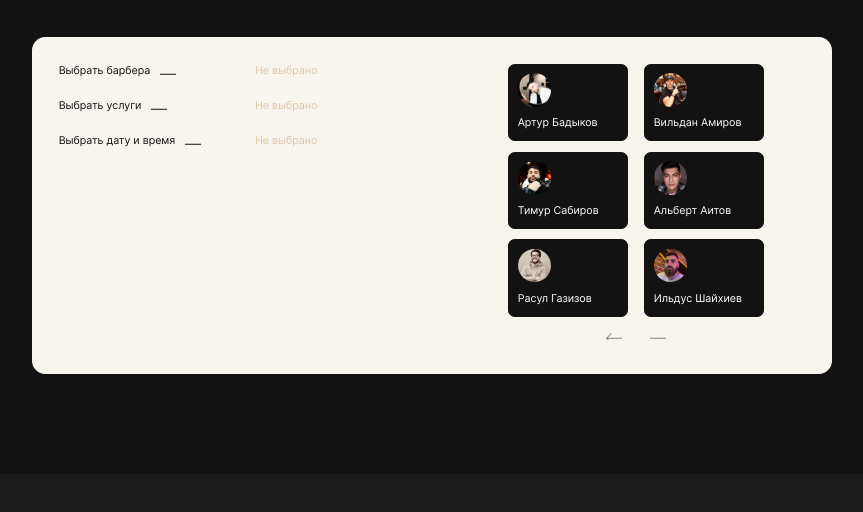
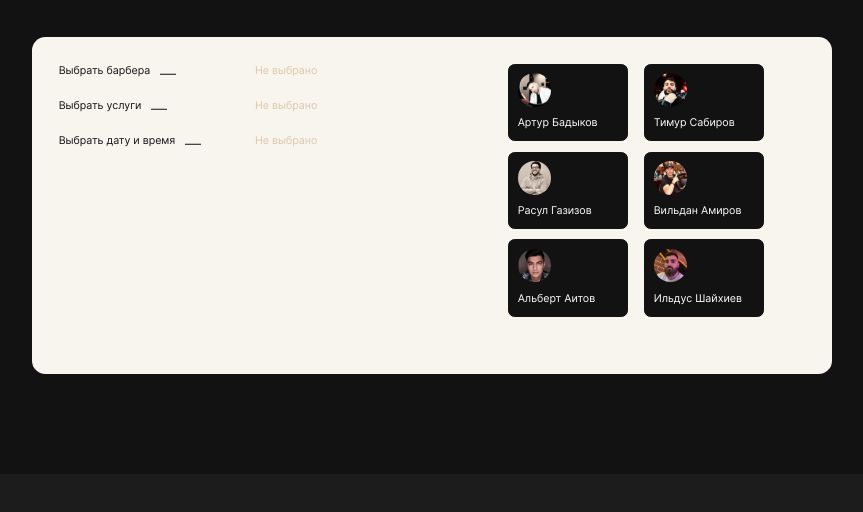
Before and after one commit to devsequence/Barberhouse, a website: page src/preview/registration.html in a window 1280 px wide. Shown: the part 178-690 px from the top of the page, without its empty margins (208-1071 px from the left). Drawn offline with Linux system fonts and the light colour scheme; files whose address does not match are found by name.

Commit message:
fixes id

```diff
--- a/src/preview/about.html
+++ b/src/preview/about.html
@@ -2,7 +2,7 @@
 <html lang="en">
 <head>
 	<meta charset="UTF-8">
-<title>About</title>
+<title>title</title>
 <meta name="robots" content="noindex, nofollow">
 <meta name="viewport" content="width=device-width, user-scalable=no, initial-scale=1.0, maximum-scale=1.0, minimum-scale=1.0">
 <meta http-equiv="X-UA-Compatible" content="ie=edge">
@@ -18,6 +18,7 @@
 <link rel="preload" href="../static/fonts/Gilroy-Bold.woff2" as="font" type="font/woff2" crossorigin="anonymous">
 
 
+<link rel="stylesheet" href="../static/css/slick.css">
 <link rel="stylesheet" href="../static/css/style.css">
 <link rel="shortcut icon" href="../static/images/general/fav.png"/>
 </head>
--- a/src/preview/registration.html
+++ b/src/preview/registration.html
@@ -2,7 +2,7 @@
 <html lang="ru">
 <head>
 	<meta charset="UTF-8">
-<title>Application</title>
+<title>title</title>
 <meta name="robots" content="noindex, nofollow">
 <meta name="viewport" content="width=device-width, user-scalable=no, initial-scale=1.0, maximum-scale=1.0, minimum-scale=1.0">
 <meta http-equiv="X-UA-Compatible" content="ie=edge">
@@ -107,42 +107,6 @@
 									</a>
 									<div class="team-item-title">Ильдус Шайхиев</div>
 								</div>
-                                <div class="slide team-item">
-                                    <a href="#" class="team-item-media">
-                                        <img src="../static/images/general/team-1.png" alt="team">
-                                    </a>
-                                    <div class="team-item-title">Артур Бадыков</div>
-                                </div>
-                                <div class="slide team-item">
-                                    <a href="#" class="team-item-media">
-                                        <img src="../static/images/general/team-2.png" alt="team">
-                                    </a>
-                                    <div class="team-item-title">Тимур Сабиров</div>
-                                </div>
-                                <div class="slide team-item">
-                                    <a href="#" class="team-item-media">
-                                        <img src="../static/images/general/team-3.png" alt="team">
-                                    </a>
-                                    <div class="team-item-title">Расул Газизов</div>
-                                </div>
-                                <div class="slide team-item">
-                                    <a href="#" class="team-item-media">
-                                        <img src="../static/images/general/team-4.png" alt="team">
-                                    </a>
-                                    <div class="team-item-title">Вильдан Амиров</div>
-                                </div>
-                                <div class="slide team-item">
-                                    <a href="#" class="team-item-media">
-                                        <img src="../static/images/general/team-5.png" alt="team">
-                                    </a>
-                                    <div class="team-item-title">Альберт Аитов</div>
-                                </div>
-                                <div class="slide team-item">
-                                    <a href="#" class="team-item-media">
-                                        <img src="../static/images/general/team-6.png" alt="team">
-                                    </a>
-                                    <div class="team-item-title">Ильдус Шайхиев</div>
-                                </div>
 							</div>
 							<div class="team-button registration-button">
 								<button type="button" class="prev"></button>
@@ -212,13 +176,13 @@
 						</div>
 						<div class="registration-step" data-step="step-4">
 							<label class="hidden">
-								<input type="text" name="master">
+								<input type="text" name="master" id="master">
 							</label>
 							<label class="hidden">
-								<input type="text" name="service">
+								<input type="text" name="service" id="service">
 							</label>
 							<label class="hidden">
-								<input type="text" name="time">
+								<input type="text" name="time" id="time_service">
 							</label>
 							<label>
 								<input type="text" name="name" placeholder="Введите ваше имя">
--- a/src/static/js/common.js
+++ b/src/static/js/common.js
@@ -23,6 +23,7 @@ $('.registration-step .team-item').on('click', function (e) {
     // $('.next').removeClass('disabled').trigger('click');
     $('.service-slider').get(0).slick.setPosition();
 });
+
 $('.registration-step .service-item').on('click', function (e) {
     e.preventDefault();
     const $ths = $(this);
@@ -207,6 +208,9 @@ $('.btn-confirm').on('click', function (e) {
     }
     $('.btn-confirm').addClass('disabled');
 });
+$('.team-slider').each(function (e) {
+    console.log();
+    if($('.team-slider .slide').length > 6){
         $('.team-slider').slick({
             rows: 3,
             dots: false,
@@ -219,6 +223,11 @@ $('.team-slider').slick({
             nextArrow: '.team-button .next',
             prevArrow: '.team-button .prev'
         });
+    }else{
+        $('.team-button').hide();
+    }
+});
+
 
 $('.service-slider').slick({
     rows: 3,
--- a/src/static/scss/components/_media.scss
+++ b/src/static/scss/components/_media.scss
@@ -344,9 +344,17 @@
       &-wrap{
         margin: 0 -4rem;
       }
+      &-slider{
+        .slick-slide{
+          > div{
+            padding: 0 4rem;
+          }
+        }
+      }
       &-item{
         width: 139rem;
         margin:0 4rem 8rem;
+
         &-title{
           font-size: 12rem;
         }
```
Also changed, not shown: src/html/registration.html (+3 -39 lines), src/preview/index.html (+2 -1 lines), src/preview/success.html (+2 -1 lines), src/preview/team.html (+2 -1 lines), src/static/css/style.css. Lines whose indentation alone changed are shown as unchanged.
